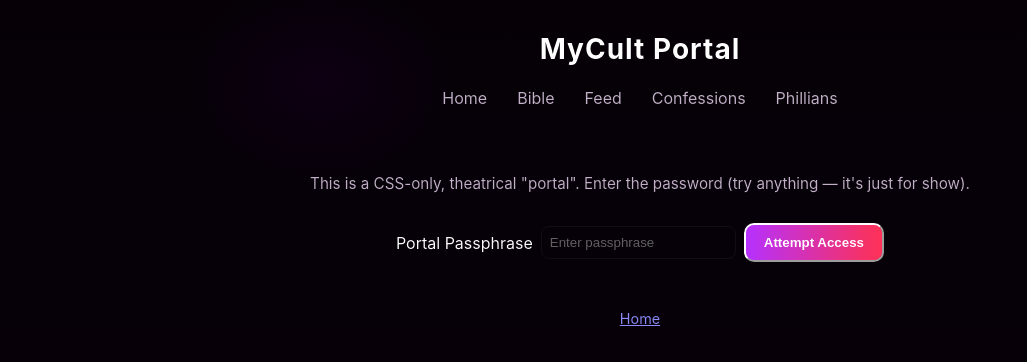
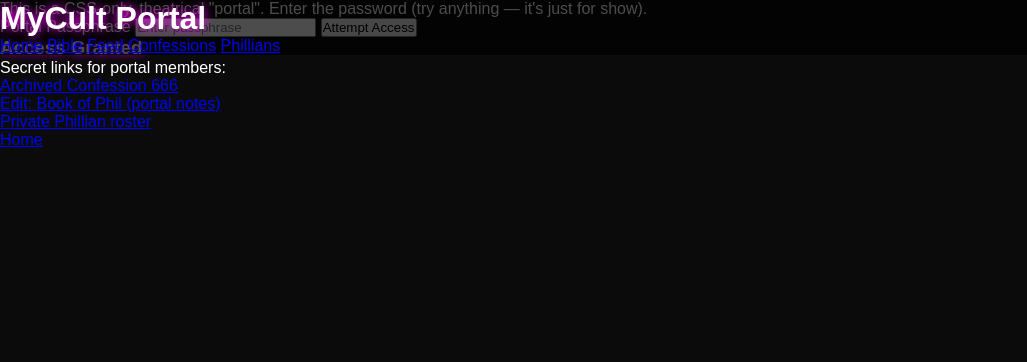
Before and after one commit to Phil-hughjass-McCracken/cultweb, a plain HTML site: page portal.html in a window 1280 px wide. Shown: the whole page, without its empty margins (0-1027 px from the left). Drawn offline with Linux system fonts and the light colour scheme.

Commit message:
Update style.css

```diff
--- a/assets/style.css
+++ b/assets/style.css
@@ -1,85 +1,47 @@
-:root{
-  --bg:#060007;
-  --card:#0f0a11;
-  --muted:#cbbcd0;
-  --accent:#c13bff;
-  --accent2:#ff3b6b;
-  --glass: rgba(255,255,255,0.03);
-  --radius:12px;
-  --maxw:1100px;
-  font-family: "Inter", system-ui, -apple-system, "Segoe UI", Roboto, "Helvetica Neue", Arial;
-  color-scheme: dark;
+/* Reset & Base */
+* { margin: 0; padding: 0; box-sizing: border-box; font-family: 'Poppins', sans-serif; }
+body { background: #0b0b0b; color: #fff; overflow-x: hidden; }
+
+header { position: fixed; top: 0; width: 100%; background: rgba(0,0,0,0.7); z-index: 1000; }
+nav ul { display: flex; justify-content: center; list-style: none; padding: 1rem; }
+nav ul li { margin: 0 1rem; }
+nav ul li a { color: #fff; text-decoration: none; font-weight: 600; transition: 0.3s; }
+nav ul li a:hover { color: #ff00ff; }
+
+section { padding: 120px 20px 60px 20px; text-align: center; }
+h1,h2,h3 { text-shadow: 0 0 10px #ff00ff; }
+
+.cta-button {
+  display: inline-block;
+  padding: 10px 25px;
+  margin: 20px 0;
+  background: linear-gradient(45deg,#ff00ff,#00ffff);
+  color: #fff;
+  font-weight: bold;
+  border: none;
+  border-radius: 12px;
+  cursor: pointer;
+  transition: 0.3s;
 }
-*{box-sizing:border-box}
-html,body{height:100%}
-body{
-  margin:0;
-  background: radial-gradient(ellipse at 25% 10%, rgba(80,0,120,0.12), transparent 10%),
-              linear-gradient(180deg,#060007 0%, #0a0010 100%);
-  color:#fff;
-  font-size:16px;
-  -webkit-font-smoothing:antialiased;
-  -moz-osx-font-smoothing:grayscale;
-  line-height:1.5;
+.cta-button:hover { transform: scale(1.1); box-shadow: 0 0 15px #ff00ff,0 0 25px #00ffff; }
+
+/* Grid Containers */
+.grid-container { display: grid; gap: 20px; justify-content: center; grid-template-columns: repeat(auto-fit, minmax(200px,1fr)); max-width: 1200px; margin: 0 auto; }
+.yt-card, .bible-card, .video-card, .enemy-card, .phillian-card {
+  background: rgba(255,255,255,0.05); backdrop-filter: blur(10px);
+  border-radius: 15px; padding: 15px; transition: 0.3s; overflow: hidden;
 }
-.bg-veil{
-  position:fixed;left:0;right:0;top:0;bottom:0;pointer-events:none;
-  background-image:linear-gradient(0deg, rgba(0,0,0,0.25), rgba(0,0,0,0.15));
-  mix-blend-mode:overlay;
+.yt-card:hover, .bible-card:hover, .video-card:hover, .enemy-card:hover, .phillian-card:hover {
+  transform: translateY(-5px); box-shadow: 0 0 20px #ff00ff,0 0 40px #00ffff;
 }
+.yt-card img, .video-card iframe { width: 100%; border-radius: 12px; }
 
-/* header */
-.site-header{
-  padding:32px 20px;
-  text-align:center;
-}
-.site-header.small{padding:18px 12px}
-.sigil{width:72px;height:auto;opacity:0.85}
-.site-header h1{margin:10px 0 6px;font-size:28px;letter-spacing:1px}
-.tagline{margin:6px 0 12px;color:var(--muted)}
-.main-nav{display:flex;gap:10px;justify-content:center;flex-wrap:wrap;margin-top:10px}
-.main-nav a{color:var(--muted);text-decoration:none;padding:6px 10px;border-radius:8px}
-.main-nav a.cta{background:linear-gradient(90deg,var(--accent),var(--accent2));color:#fff;font-weight:600}
+/* Form Styles */
+.signup-form { max-width: 400px; margin: 0 auto; text-align: left; }
+.form-group { position: relative; margin-bottom: 25px; }
+.form-group input { width: 100%; padding: 10px; border: none; border-bottom: 2px solid #fff; background: transparent; color: #fff; }
+.form-group label { position: absolute; top: 0; left: 0; padding: 10px 0; pointer-events: none; transition: 0.3s; color: #aaa; }
+.form-group input:focus + label, .form-group input:not(:placeholder-shown) + label { transform: translateY(-20px); font-size: 0.8rem; color: #ff00ff; }
 
-/* layout */
-.container{max-width:var(--maxw);margin:24px auto;padding:0 18px}
-.intro{display:flex;flex-direction:column;align-items:center;gap:12px}
-.button{display:inline-block;padding:10px 18px;border-radius:10px;background:linear-gradient(90deg,var(--accent),var(--accent2));color:#fff;text-decoration:none;font-weight:700}
-
-/* cards */
-.card, .story-card{background:var(--card);padding:18px;border-radius:var(--radius);box-shadow:0 8px 30px rgba(0,0,0,0.6);margin:12px 0}
-.muted{color:var(--muted);font-size:0.95rem}
-.link-inline{color:var(--accent);text-decoration:none;font-weight:600}
-
-/* lists / grids */
-.video-grid{display:grid;grid-template-columns:repeat(auto-fit,minmax(280px,1fr));gap:18px;margin-top:12px}
-.enemies-list{list-style:none;padding:0}
-.enemies-list li{background:var(--card);padding:12px;border-radius:10px;margin-bottom:10px}
-.threat{padding:4px 8px;border-radius:6px;font-weight:700}
-.threat.low{background:#2b2b2b;color:#a9f1b7}
-.threat.med{background:#4a2b2b;color:#ffd1a6}
-.threat.high{background:#3a1326;color:#ffb3c6}
-
-/* members */
-.member-grid{display:grid;grid-template-columns:repeat(auto-fit,minmax(220px,1fr));gap:18px}
-.member{background:var(--card);padding:12px;border-radius:10px;text-align:center}
-.member img{width:100%;height:140px;object-fit:cover;border-radius:8px;background:linear-gradient(90deg,#111,#222)}
-.title{font-size:0.9rem;color:var(--muted);margin-top:6px}
-.social{font-size:0.85rem;color:var(--muted);margin-top:6px}
-
-/* small screens */
-@media (max-width:720px){
-  .site-header h1{font-size:22px}
-  .sigil{width:56px}
-}
-
-/* footer */
-.site-footer{text-align:center;padding:22px 18px;color:var(--muted);font-size:0.9rem}
-
-/* portal */
-.portal{display:flex;flex-direction:column;align-items:center;gap:12px}
-#portalForm{display:flex;gap:8px;flex-wrap:wrap;align-items:center;justify-content:center}
-#portalForm input{padding:8px;border-radius:8px;border:1px solid rgba(255,255,255,0.06);background:transparent;color:#fff}
-.hidden{display:none}
-.youtube-list{list-style:none;padding:0}
-.youtube-list li{margin:6px 0}
+/* Canvas */
+#bg-canvas { position: fixed; top:0; left:0; width:100%; height:100%; z-index:-1; }
```
